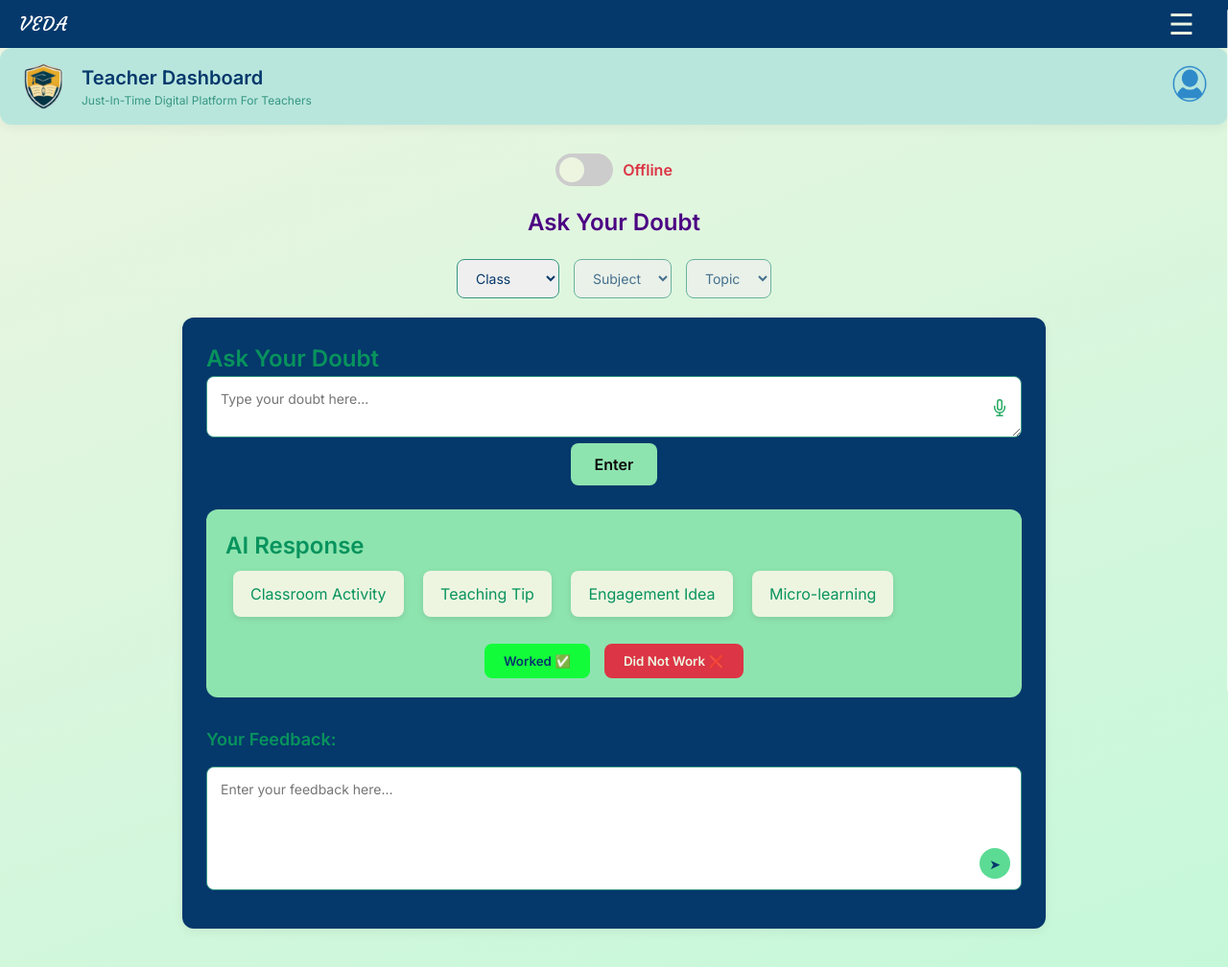
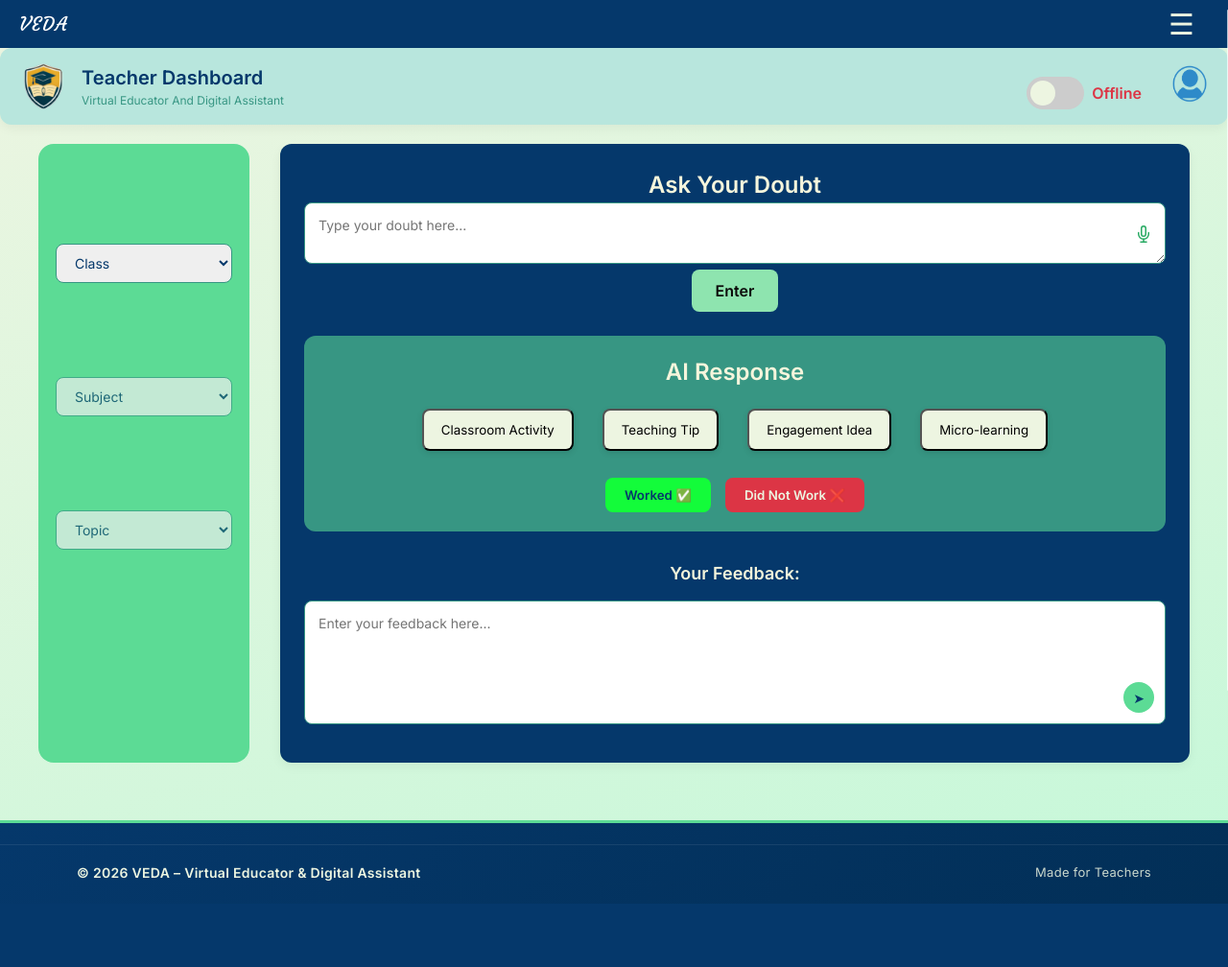
Before and after one commit to sumitpatel-2322/Teacher-Assistant, a FastAPI app: page /teacher in a window 1280 px wide. Shown: the whole page at 96% size. After the commit the page ends 942 px from the top, so only its background shows below. Run offline with FastAPI, Linux system fonts and the light colour scheme; the visitor is signed in with stand-in values (Sample User, id 1).

Commit message:
footer added

```diff
--- a/static/css/Hp.css
+++ b/static/css/Hp.css
@@ -10,6 +10,7 @@
   color:#05386B;
   line-height:1.5;
   transition: margin-right 0.5s;
+  max-width: 100%;
 }
 
 /* Navbar - Fixed, always visible */
--- a/static/css/Tb.css
+++ b/static/css/Tb.css
@@ -53,16 +53,17 @@
     border-radius: 50%;
 }
 
-/* =================================================
-   TOGGLE
-   ================================================= */
+/* place toggle beside user in header */
 .toggle-container {
+    margin: 0;
+    position: absolute;
+    top: 80px;          /* aligns with header content */
+    right: 90px;        /* sits just left of user icon */
     display: flex;
-    justify-content: center;
     align-items: center;
-    gap: 10px;
-    margin: 30px 0 20px;
+    gap: 8px;
 }
+
 
 .switch {
     position: relative;
@@ -116,11 +117,17 @@
 
 .dropdowns {
     display: flex;
-    justify-content: center;
-    gap: 15px;
-    flex-wrap: wrap;
-    margin-bottom: 20px;
+    flex-direction: column;
+    gap: 18px;
+
+    background:#5CDB95;      /* light sidebar background */
+    padding: 24px 18px;
+    border-radius: 16px;
+
+    height: 100%;             /* full column height */
+    align-self: stretch;
 }
+
 
 .dropdowns select {
     padding: 10px 15px;
@@ -129,6 +136,7 @@
     font-size: 14px;
     cursor: pointer;
     color: #05386B;
+    margin-top: 80px;
 }
 
 .ask-btn {
@@ -152,13 +160,15 @@
 .ask-btn:hover { background: #379683; }
 
 .ask-doubt-section {
-    max-width: 900px;
-    margin: 20px auto 40px;
+    margin-top: 200px;
+    text-align: center;
+    width: 100%;
+    margin: 0;
     background:#05386B;
     border-radius: 12px;
     padding: 25px;
     box-shadow: 0 4px 12px rgba(0,0,0,0.05);
-    color:#08935d;
+    color:beige;
 }
 
 .ask-doubt-section textarea {
@@ -186,13 +196,14 @@
 .speak-btn:hover { background: #8EE4AF; }
 
 .ai-response {
-    background: #8EE4AF;
+    background:#379683;
     border-radius: 12px;
     padding: 20px;
     margin-top: 15px;
     justify-content: flex-end;
     flex-wrap: wrap;
     gap: 10px;
+    align-items: center;
 
 }
 
@@ -380,18 +391,16 @@
     align-items: center;
     gap: 6px;
 }
-/* ===== UPDATED feedback send button (CLEAN FIX) ===== */
 
 .feedback-input-wrapper {
     position: relative !important;
     width: 100%;
     max-width: 900px;
-    margin: 15px auto 0; /* Centering and top spacing */
+    margin: 15px auto 0;
 }
 
 .feedback-input-wrapper textarea {
     width: 100%;
-    /* Extra padding at the bottom ensures text doesn't hide behind the button */
     padding: 14px 14px 45px 14px !important;
     box-sizing: border-box;
     resize: none;
@@ -402,12 +411,10 @@
     display: block;
 }
 
-/* Resetting global button styles for this specific element */
 .feedback-input-wrapper button {
     all: unset;
 }
 
-/* Positioning the arrow pinned to the BOTTOM-RIGHT corner */
 .feedback-input-wrapper .send-inside {
     position: absolute !important;
     right: 12px;
@@ -448,3 +455,22 @@
     display: inline-block;
     line-height: 1.2;
 }
+
+.ai-response .items {
+    display: flex;
+    justify-content: center;
+    align-items: center;
+    gap: 14px;
+    flex-wrap: wrap;
+    margin-top: 12px;
+    ;
+}
+.ask-layout {
+    display: grid;
+    grid-template-columns: 220px 1fr; /* left sidebar + content */
+    gap: 32px;
+    align-items: stretch;             /* full height alignment */
+    min-height: calc(100vh - 260px);  /* fills screen like reference */
+    max-width:none;
+    margin: 0 40px;
+}
--- a/static/css/brp.css
+++ b/static/css/brp.css
@@ -10,6 +10,9 @@
   color:#05386B;
   line-height:1.5;
   transition: margin-right 0.5s;
+  height: 100%;
+  display: flex;
+  flex-direction: column;
 }
 
 /* Header */
@@ -129,3 +132,6 @@
   font-weight: 700;
   cursor: pointer;
 }
+.page-content {
+  flex: 1;   /* pushes footer to bottom */
+}
--- /dev/null
+++ b/static/css/footer.css
@@ -0,0 +1,79 @@
+/* =========================
+   PROFESSIONAL DASHBOARD FOOTER
+   ========================= */
+
+.app-footer {
+    margin-top: 60px;
+    width: 100vw;
+    margin-left: calc(-50vw + 50%);
+
+    background: linear-gradient(
+        135deg,
+        #05386B 0%,
+        #022f57 100%
+    );
+    color: #EDF5E1;
+    padding: 22px 0;
+    border-top: 3px solid #5CDB95;
+    margin-bottom: 0px;
+}
+
+
+.footer-inner {
+    max-width: 1200px;
+    margin: 0 auto;
+    padding: 0 40px;
+
+    display: flex;
+    justify-content: space-between;
+    align-items: center;
+    flex-wrap: wrap;
+
+    font-size: 14px;
+    letter-spacing: 0.3px;
+}
+
+/* Left text */
+.footer-inner span:first-child {
+    font-weight: 600;
+}
+
+/* Right text */
+.footer-inner span:last-child {
+    opacity: 0.85;
+    font-size: 13px;
+}
+
+/* subtle divider line */
+.app-footer::before {
+    content: "";
+    display: block;
+    width: 100%;
+    height: 1px;
+    background: rgba(255,255,255,0.08);
+    margin-bottom: 18px;
+}
+
+/* hover polish (future-proof for links) */
+.app-footer a {
+    color: #8EE4AF;
+    text-decoration: none;
+    transition: color 0.25s ease;
+}
+
+.app-footer a:hover {
+    color: #ffffff;
+}
+
+/* Mobile polish */
+@media (max-width: 768px) {
+    .footer-inner {
+        flex-direction: column;
+        gap: 10px;
+        text-align: center;
+    }
+
+    .footer-inner span {
+        font-size: 13px;
+    }
+}
--- a/static/css/sidebar.css
+++ b/static/css/sidebar.css
@@ -11,6 +11,8 @@
   min-height: 100vh;
   background: linear-gradient(160deg, #EDF5E1, #c5f8d9);
   color: #05386B;
+    max-width: 100%;
+
 }
 
 
--- a/templates/Teacher_dashboard.html
+++ b/templates/Teacher_dashboard.html
@@ -8,6 +8,8 @@
 <link href="https://fonts.googleapis.com/css2?family=Courgette&display=swap" rel="stylesheet">
 <link rel="stylesheet" href="static/css/Tb.css">
 <link rel="stylesheet" href="static/css/sidebar.css">
+<link rel="stylesheet" href="static/css/footer.css">
+
 
 
 </head>
@@ -35,9 +37,17 @@
 <img src="static/img/logo.png" alt="Teacher">
 <div>
 <div class="title">Teacher Dashboard</div>
-<div class="subtitle">Just-In-Time Digital Platform For Teachers</div>
+<div class="subtitle">Virtual Educator And Digital Assistant</div>
 </div>
 </div>
+<div class="toggle-container">
+<label class="switch">
+<input type="checkbox" id="toggleStatus">
+<span class="slider"></span>
+</label>
+<span class="status offline" id="statusText">Offline</span>
+</div>
+
 <div class="header-right user-profile">
   <img src="/static/img/user-icon.jpg" alt="User">
   <span class="username">{{ user.username }}</span>
@@ -46,19 +56,10 @@
 </header>
 
 <!-- Online/Offline Toggle -->
-<div class="toggle-container">
-<label class="switch">
-<input type="checkbox" id="toggleStatus">
-<span class="slider"></span>
-</label>
-<span class="status offline" id="statusText">Offline</span>
-</div>
 
 <!-- Ask Doubt Button -->
-<h2 style="text-align:center; margin:20px 0; color:#4b0082;">
-  Ask Your Doubt
-</h2>
 
+<div class="ask-layout">
 <!-- Dropdowns -->
 <form action="/teacher/ask" method="post">
   <div class="dropdowns">
@@ -109,11 +110,12 @@
 <!-- AI Response -->
 <div class="ai-response">
 <h2>AI Response</h2>
-<div class="response-item">Classroom Activity</div>
-<div class="response-item">Teaching  Tip   </div>
-<div class="response-item">Engagement Idea</div>
-<div class="response-item">Micro-learning</div>
-
+<div class="items">
+<button class="response-item">Classroom Activity</button>
+<button class="response-item">Teaching Tip</button>
+<button class="response-item">Engagement Idea</button>
+<button class="response-item">Micro-learning</button>
+</div>
 <!-- Feedback Buttons -->
 <div class="feedback-buttons">
 <button class="worked">Worked ✅</button>
@@ -127,6 +129,14 @@
     <button type="button" class="send-inside" title="Send Feedback">➤</button>
   </div>
 </div>
+</div>
+</div>
+<footer class="app-footer">
+  <div class="footer-inner">
+    <span>© 2026 VEDA – Virtual Educator & Digital Assistant</span>
+    <span>Made for Teachers</span>
+  </div>
+</footer>
 
 <script src="/static/js/Tb.js"></script>
 <script src="/static/js/sub.js"></script>
--- a/templates/register.html
+++ b/templates/register.html
@@ -13,6 +13,7 @@
   <!-- CSS -->
   <link rel="stylesheet" href="static/css/register.css">
     <link rel="stylesheet" href="static/css/sidebar.css">
+     <link rel="stylesheet" href="static/css/footer.css">
 
 </head>
 
```
Also changed, not shown: static/css/arp.css (+7 -9 lines), static/css/crp.css (+7 -2 lines), static/css/login.css (+4 -3 lines), static/css/logout.css (+10 -5 lines), templates/ARP.html (+9 -3 lines), templates/BRP.html (+9 -3 lines), templates/CRP.html (+9 -5 lines), templates/Home_page.html (+9 -0 lines), templates/login.html (+8 -0 lines), templates/logout.html (+8 -2 lines).
